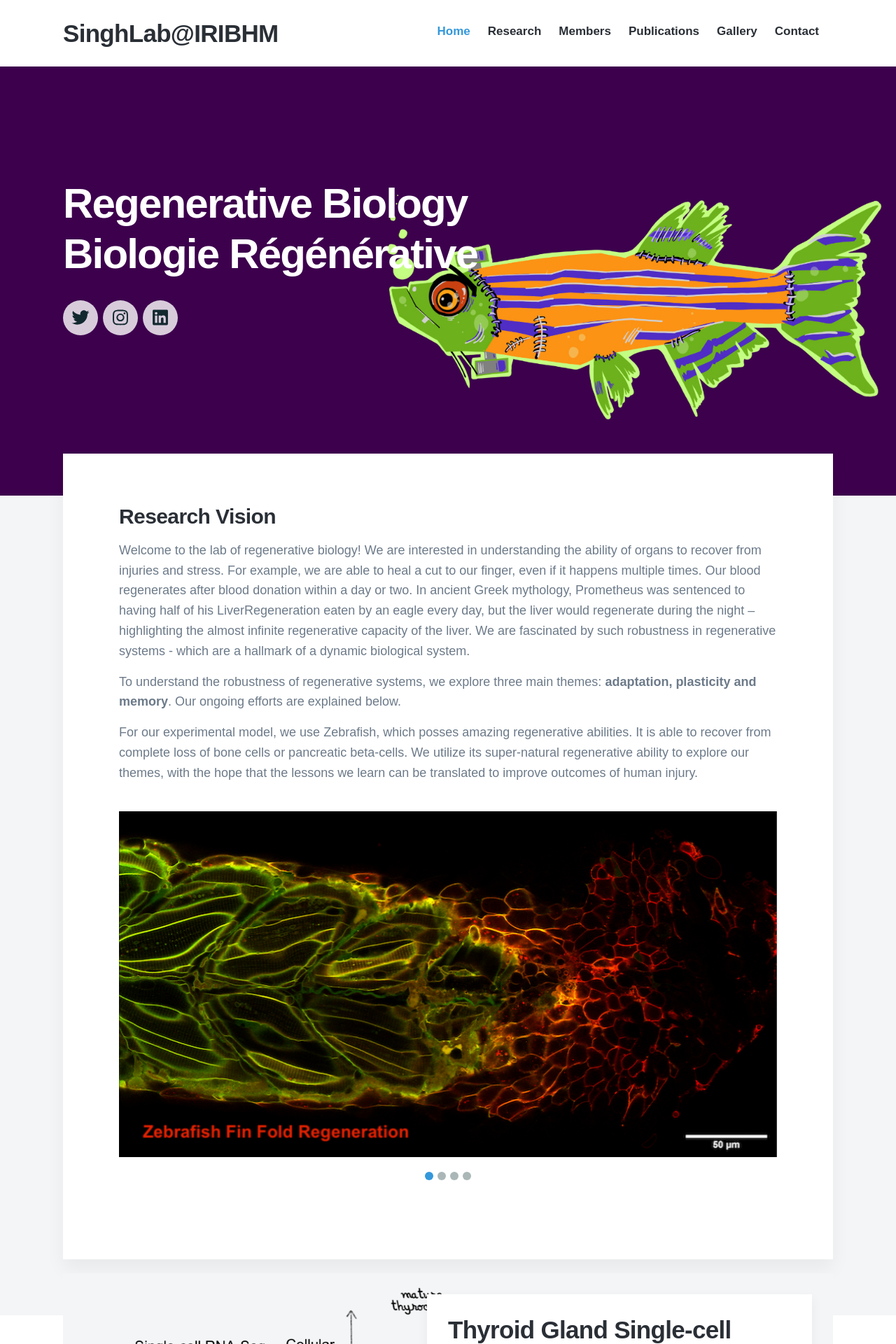
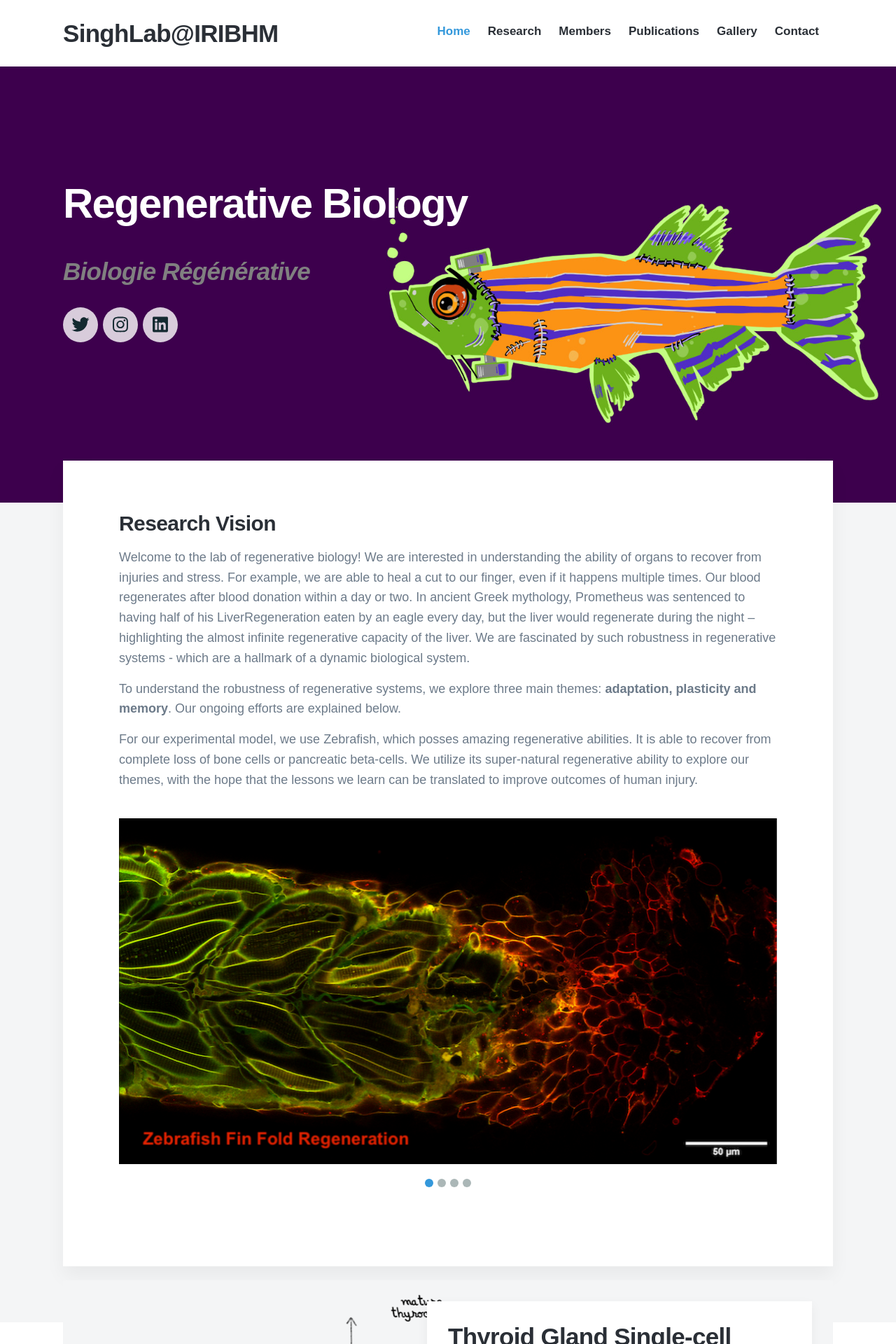
Before and after one commit to sumeetpalsingh/sumeetpalsingh.github.io, a Jekyll site: the page built from index.html, in a window 1280 px wide. Shown: the top 1920 px of the page at 70% size. Built offline with Jekyll 4.4.1, drawn with Linux system fonts in a browser that asks for light colours; nearby versions of some CDN libraries; some web fonts are replaced.

Commit message:
Update index.html

```diff
--- a/index.html
+++ b/index.html
@@ -13,7 +13,7 @@ featured_image: /images/covers/Regeneratorstein.jpg
 
 	<div class="wrap">
 		<h1>Regenerative Biology</h1>
-        <h1 style="font-size: small_size;">Biologie Régénérative</h1>
+        <h2 style="color:Gray;"><i>Biologie Régénérative</i></h2>
 
 		{% include socials.html %}
 
```
